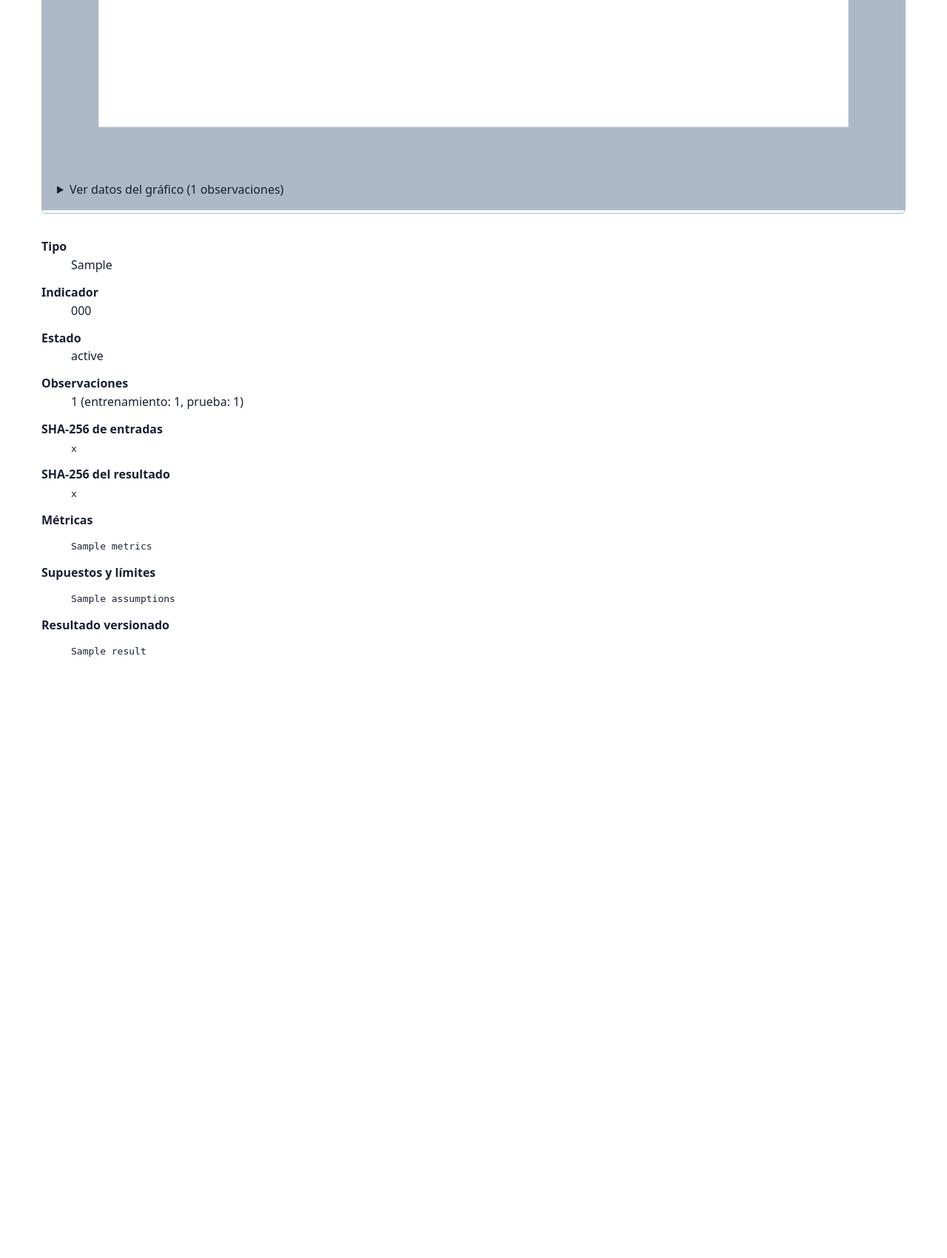
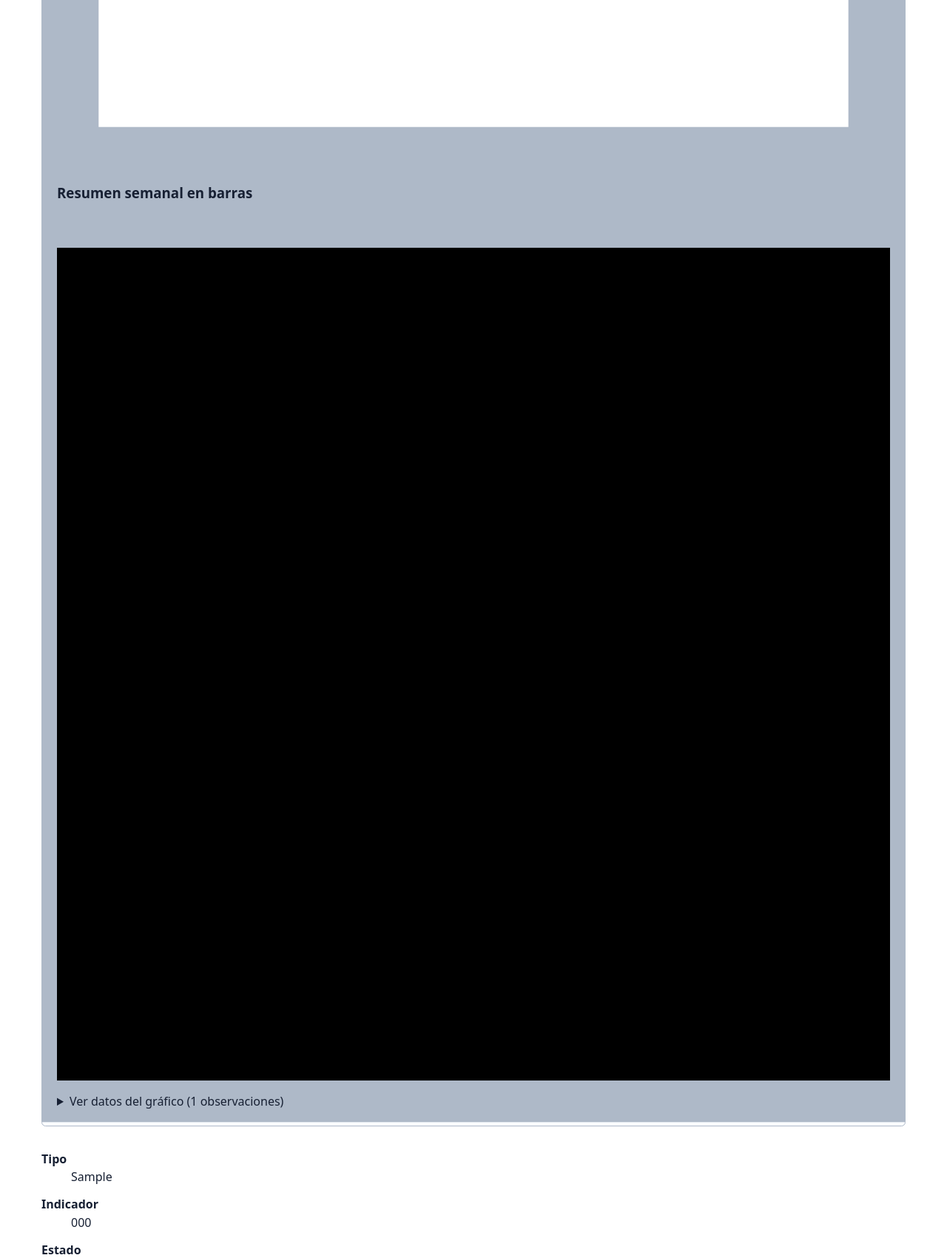
Before and after one commit to G3RARD0-TICONA/trazametrica-salud-peru, a Django app: template src/templates/analytics/run_detail.html in a window 1280 px wide. Shown: the part 1361-3062 px from the top of the page at 74% size. Before the commit the page ends 2249 px from the top, so only its background shows below. Run offline with Django 5.2, Linux system fonts and the light colour scheme; the template is opened without the code that fills it: most values are stand-ins (such as "Sample title", 1, 10 or a date in 2020).

Commit message:
feat: mostrar cuadrícula y barras semanales

```diff
--- a/src/templates/analytics/run_detail.html
+++ b/src/templates/analytics/run_detail.html
@@ -13,6 +13,10 @@
         <title id="control-chart-svg-title">Gráfico de control del indicador {{ run.definition.target_indicator.code }}</title>
         <desc id="control-chart-svg-description">Línea central y límites de control para {{ run.input_count }} observaciones. Señales detectadas: {{ control_chart.signal_count }}.</desc>
         <rect class="chart-area" x="{{ control_chart.left }}" y="{{ control_chart.top }}" width="{{ control_chart.plot_width }}" height="{{ control_chart.plot_height }}"></rect>
+        {% for gridline in control_chart.gridlines %}
+          <line class="chart-gridline" x1="{{ control_chart.left }}" x2="{{ control_chart.right }}" y1="{{ gridline.y }}" y2="{{ gridline.y }}"></line>
+          <text class="chart-axis-label" x="8" y="{{ gridline.y|add:'4' }}">{{ gridline.value|floatformat:2 }}</text>
+        {% endfor %}
         {% for guide in control_chart.guides %}
           <line class="chart-guide chart-guide--{{ guide.style }}" x1="{{ control_chart.left }}" x2="{{ control_chart.right }}" y1="{{ guide.y }}" y2="{{ guide.y }}"></line>
           <text class="chart-label" x="{{ control_chart.right|add:'8' }}" y="{{ guide.y|add:'4' }}">{{ guide.label }} {{ guide.value|floatformat:2 }}</text>
@@ -25,9 +29,24 @@
         {% endfor %}
         <text class="chart-axis-label" x="{{ control_chart.left }}" y="{{ control_chart.bottom|add:'28' }}">{{ control_chart.first_period }}</text>
         <text class="chart-axis-label chart-axis-label--end" x="{{ control_chart.right }}" y="{{ control_chart.bottom|add:'28' }}">{{ control_chart.last_period }}</text>
-        <text class="chart-axis-label" x="8" y="{{ control_chart.top|add:'4' }}">{{ control_chart.maximum|floatformat:2 }}</text>
-        <text class="chart-axis-label" x="8" y="{{ control_chart.bottom }}">{{ control_chart.minimum|floatformat:2 }}</text>
       </svg>
+      <section class="analytic-chart__summary" aria-labelledby="weekly-bars-title">
+        <h3 id="weekly-bars-title">Resumen semanal en barras</h3>
+        <p>Promedio semanal de las mismas observaciones sintéticas; es una vista complementaria, no sustituye al gráfico de control.</p>
+        <svg viewBox="0 0 {{ control_chart.width }} {{ control_chart.height }}" role="img" aria-labelledby="weekly-bars-svg-title">
+          <title id="weekly-bars-svg-title">Promedio semanal del indicador {{ run.definition.target_indicator.code }}</title>
+          <rect class="chart-area" x="{{ control_chart.left }}" y="{{ control_chart.top }}" width="{{ control_chart.plot_width }}" height="{{ control_chart.plot_height }}"></rect>
+          {% for gridline in control_chart.gridlines %}
+            <line class="chart-gridline" x1="{{ control_chart.left }}" x2="{{ control_chart.right }}" y1="{{ gridline.y }}" y2="{{ gridline.y }}"></line>
+          {% endfor %}
+          {% for bar in control_chart.weekly_bars %}
+            <rect class="chart-bar" x="{{ bar.x }}" y="{{ bar.y }}" width="{{ bar.width }}" height="{{ bar.height }}">
+              <title>{{ bar.label }}: {{ bar.value|floatformat:2 }}</title>
+            </rect>
+            <text class="chart-axis-label chart-bar-label" x="{{ bar.x|add:bar.width }}" y="{{ control_chart.bottom|add:'22' }}">{{ bar.label }}</text>
+          {% endfor %}
+        </svg>
+      </section>
       <details>
         <summary>Ver datos del gráfico ({{ run.input_count }} observaciones)</summary>
         <table>
```
